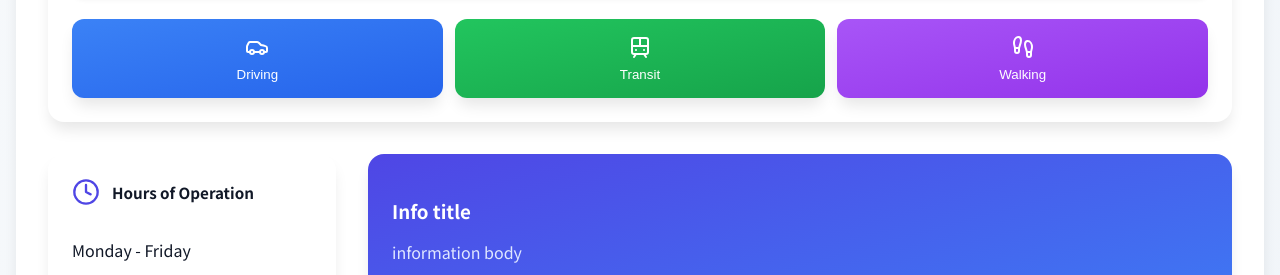
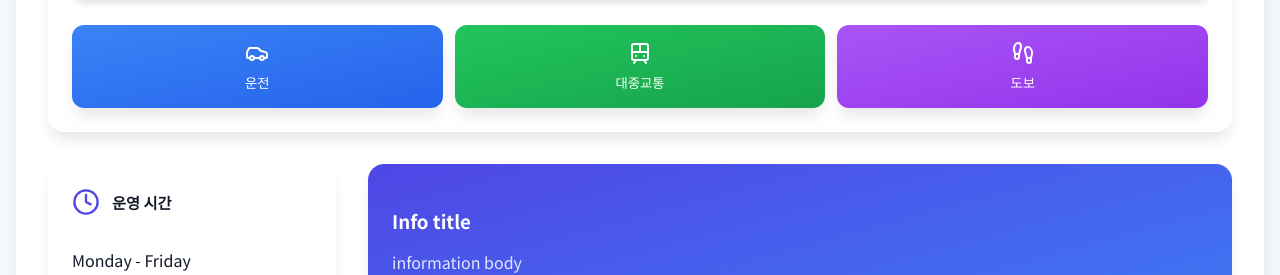
Before and after one commit to junuiui/the-doum-academy-website, a Next.js app: page /ko/contact-us in a window 1280 px wide. Shown: the part 2091-2366 px from the top of the page. Built offline with nearby package versions, Linux system fonts and the light colour scheme.

Commit message:
korean added

```diff
--- a/src/components/features/location.tsx
+++ b/src/components/features/location.tsx
@@ -1,4 +1,5 @@
 import { useState } from 'react';
+import { usePathname } from 'next/navigation';
 import { MapPin, Clock, Phone, Mail, Car, Train, Footprints, Navigation } from 'lucide-react';
 import MapComponent from '@/components/ui/Map';
 import styles from './location.module.css';
@@ -29,6 +30,11 @@ const hoursOfOperation = [
 ];
 
 export function Location() {
+
+    const pathname = usePathname()
+    const isKo = pathname.startsWith('/ko')
+    const lang = isKo ? 'ko' : 'en'
+
     const [branch, setBranch] = useState<'portmoody' | 'vancouver'>('portmoody');
     const currentLocation = locationData[branch];
 
@@ -84,7 +90,7 @@ export function Location() {
                                 <div className={styles.addressContent}>
                                     <p className={styles.addressText}>{currentLocation.address}</p>
                                     <p className={styles.directionsText}>
-                                        Click for directions <Navigation size={14} />
+                                        {isKo ? '길찾기' : 'Click for directions'}  <Navigation size={14} />
                                     </p>
                                 </div>
                             </button>
@@ -125,21 +131,21 @@ export function Location() {
                                         className={`${styles.directionButton} ${styles.drivingButton}`}
                                     >
                                         <Car size={24} />
-                                        <span>Driving</span>
+                                        <span>{isKo ? '운전' : 'Driving'}</span>
                                     </button>
                                     <button
                                         onClick={() => openDirections('transit')}
                                         className={`${styles.directionButton} ${styles.transitButton}`}
                                     >
                                         <Train size={24} />
-                                        <span>Transit</span>
+                                        <span>{isKo ? '대중교통' : 'Transit'}</span>
                                     </button>
                                     <button
                                         onClick={() => openDirections('walking')}
                                         className={`${styles.directionButton} ${styles.walkingButton}`}
                                     >
                                         <Footprints size={24} />
-                                        <span>Walking</span>
+                                        <span>{isKo ? '도보' : 'Walking'}</span>
                                     </button>
                                 </div>
                             </div>
@@ -151,7 +157,11 @@ export function Location() {
                         <div className={styles.card}>
                             <div className={styles.hoursHeader}>
                                 <Clock className={styles.clockIcon} size={28} />
-                                <h3 className={styles.hoursTitle}>Hours of Operation</h3>
+                                <h3 className={styles.hoursTitle}>
+                                    <span>
+                                        {isKo ? '운영 시간' : 'Hours of Operation'}
+                                    </span>
+                                </h3>
                             </div>
 
                             <div className={styles.hoursContent}>
```
